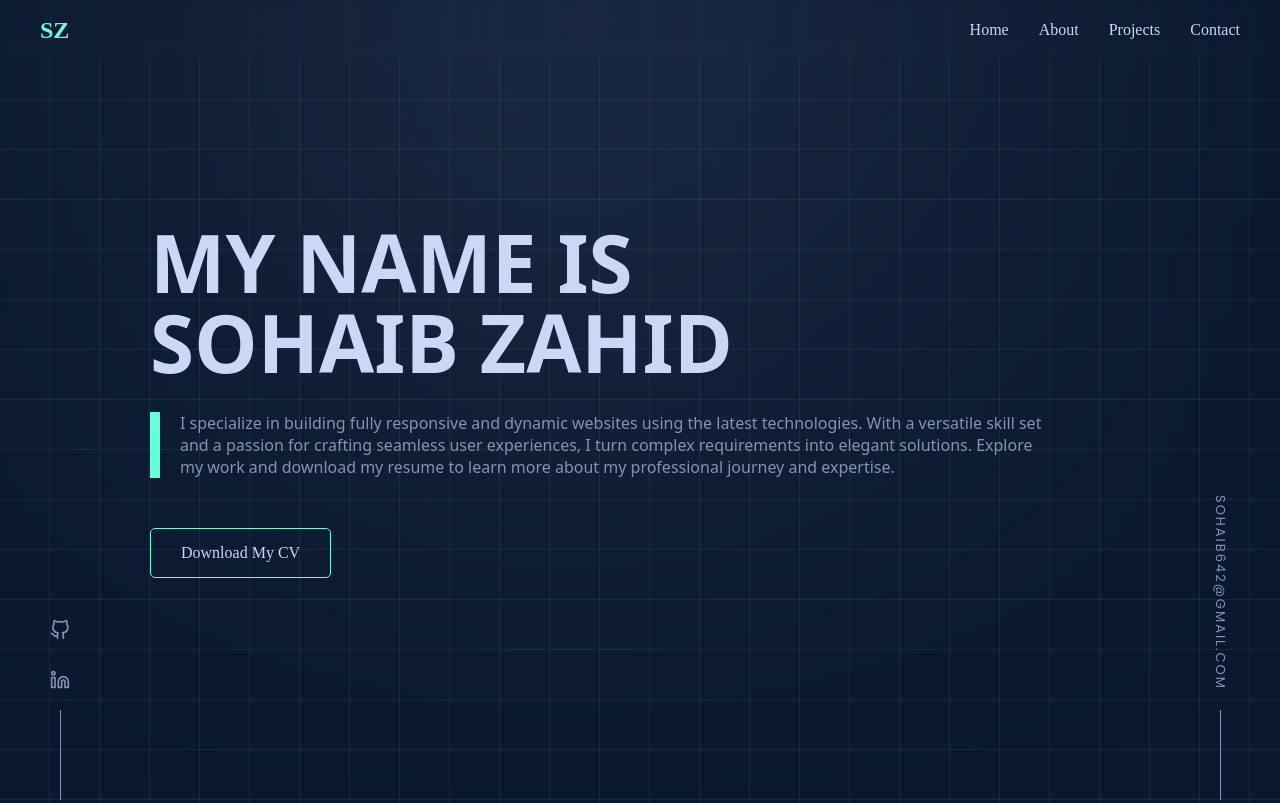
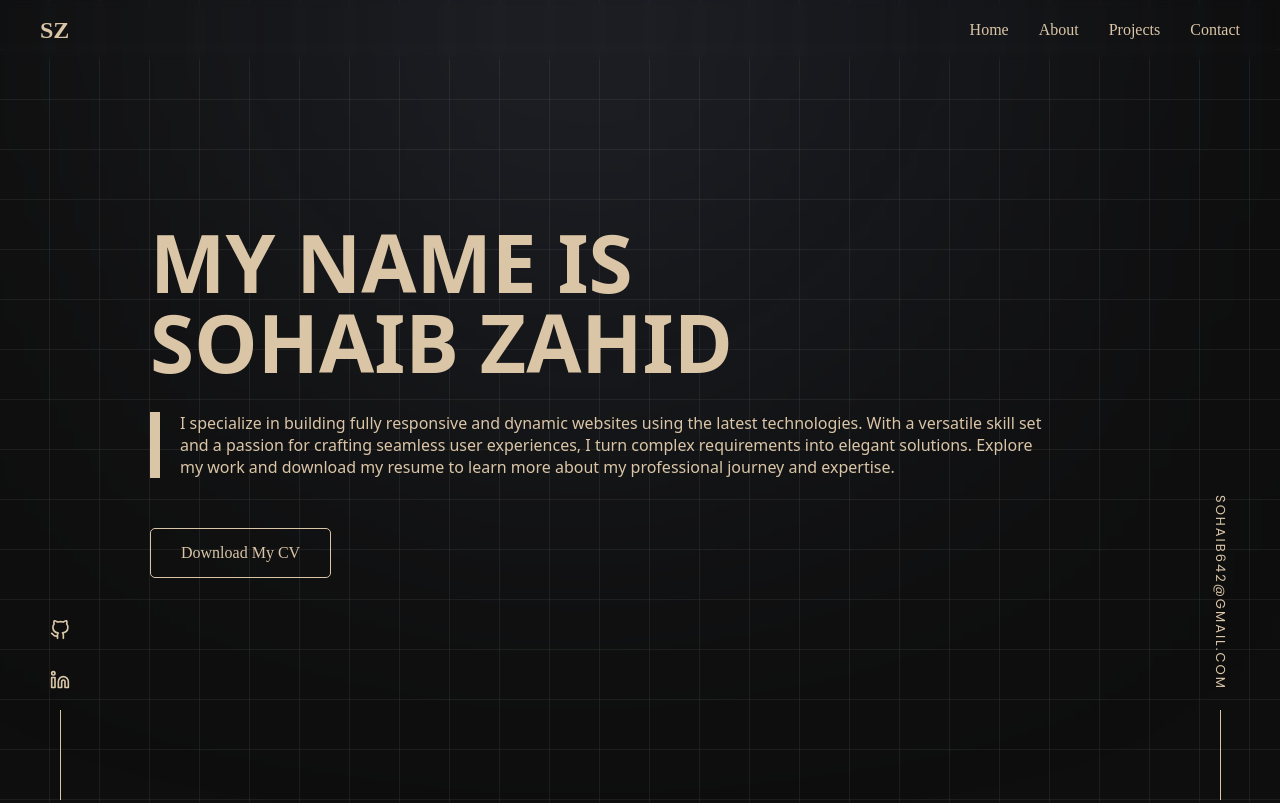
Before and after one commit to SohaibZahiid/portfolio-v2, a website built with Vite: page index.html in a window 1280 px wide. Shown: the top 803 px of the page. Built offline with nearby package versions, Linux system fonts and the light colour scheme; a web font is replaced by a local one.

Commit message:
changed color scheme

```diff
--- a/src/utils/animations.js
+++ b/src/utils/animations.js
@@ -105,7 +105,7 @@ const animations = () => {
         opacity: 0,
         stagger: 0.2,
         scrollTrigger: {
-          // markers: true,
+          markers: true,
           start: "top 80%",
           end: "top 40%",
           trigger: "#contact",
--- a/styles/components/about.css
+++ b/styles/components/about.css
@@ -15,7 +15,6 @@
 
 #about .content .inner {
   flex: 3;
-  color: var(--slate);
 }
 
 #about .content .image {
--- a/styles/components/contact.css
+++ b/styles/components/contact.css
@@ -8,7 +8,6 @@
 }
 
 #contact .desc {
-  color: var(--slate);
   max-width: 54rem;
   margin-inline: auto;
 }
--- a/styles/components/header.css
+++ b/styles/components/header.css
@@ -14,7 +14,6 @@ header {
   /* padding-inline: 2rem; */
   z-index: 99;
   backdrop-filter: blur(0.5rem);
-  color: var(--lightest-slate);
 }
 
 header h2 {
@@ -47,7 +46,7 @@ header nav a:hover {
     top: 0;
     height: 100vh;
     width: min(75vw, 400px);
-    background-color: var(--light-navy);
+    background-color: var(--bg);
     display: flex;
     flex-direction: column;
     justify-content: center;
--- a/styles/components/home.css
+++ b/styles/components/home.css
@@ -13,16 +13,8 @@
   font-size: clamp(40px, 8vw, 80px);
   font-weight: bold;
   text-transform: uppercase;
-  color: var(--lightest-slate);
   line-height: 1;
-}
-
-#home .content span {
-  /* background-image: var(--gradient); */
-  /* background-size: 200% auto; */
-  /* animation: gradientAnimation 5s linear infinite;
-  -webkit-text-fill-color: transparent;
-  -webkit-background-clip: text; */
+  color: var(--primary);
 }
 
 #home a {
@@ -41,6 +33,5 @@
   text-align: start;
   border-left: 1rem solid var(--primary);
   padding-left: 2rem;
-  color: var(--slate);
   max-width: 90rem;
 }
--- a/styles/components/projects.css
+++ b/styles/components/projects.css
@@ -71,10 +71,6 @@
   margin-block: 2.5rem;
 }
 
-#projects .content h3 {
-  color: var(--lightest-slate);
-}
-
 #projects .tech-list {
   display: flex;
   flex-wrap: wrap;
--- a/styles/components/socials.css
+++ b/styles/components/socials.css
@@ -4,7 +4,6 @@
   bottom: 0;
   left: 4rem;
   z-index: 10;
-  color: var(--light-slate);
 }
 
 #socials ul {
@@ -19,7 +18,7 @@
   width: 1px;
   /* height: 50vh; */
   height: 90px;
-  background-color: var(--slate);
+  background-color: var(--primary);
 }
 
 #socials ul a {
@@ -59,7 +58,7 @@
   width: 1px;
   /* height: 50vh; */
   height: 90px;
-  background-color: var(--slate);
+  background-color: var(--primary);
 }
 
 #email .left a {
--- a/styles/style.css
+++ b/styles/style.css
@@ -12,8 +12,8 @@
   --secondary: #7142b6;
 
   /* V2 */
-  --text: #dac5a7;
-  --text-muted: #dac5a7;
+  --primary: #dac5a7;
+  --primary-muted: #dac5a760;
   --bg: #0e0e0e;
 
   /* gradients */
@@ -34,7 +34,7 @@
 html {
   scroll-behavior: smooth;
   scrollbar-width: thin;
-  scrollbar-color: var(--slate) var(--navy);
+  scrollbar-color: var(--primary) var(--bg);
 }
 
 * {
@@ -45,8 +45,8 @@ html {
 
 body {
   font-family: Poppins;
-  background-color: var(--navy);
-  color: var(--slate);
+  background-color: var(--bg);
+  color: var(--primary);
   font-size: 1.6rem;
   min-height: 100vh;
   background-image: repeating-linear-gradient(
@@ -101,7 +101,6 @@ section {
 .subheading {
   font-size: 3rem;
   font-family: var(--font-secondary), system-ui;
-  color: var(--lightest-slate);
 }
 
 .btn {
@@ -111,7 +110,6 @@ section {
   padding: 1.5rem 3rem;
   border-radius: 5px;
   transition: var(--transition);
-  color: var(--lightest-slate);
   font-family: var(--font-secondary);
 }
 
```
